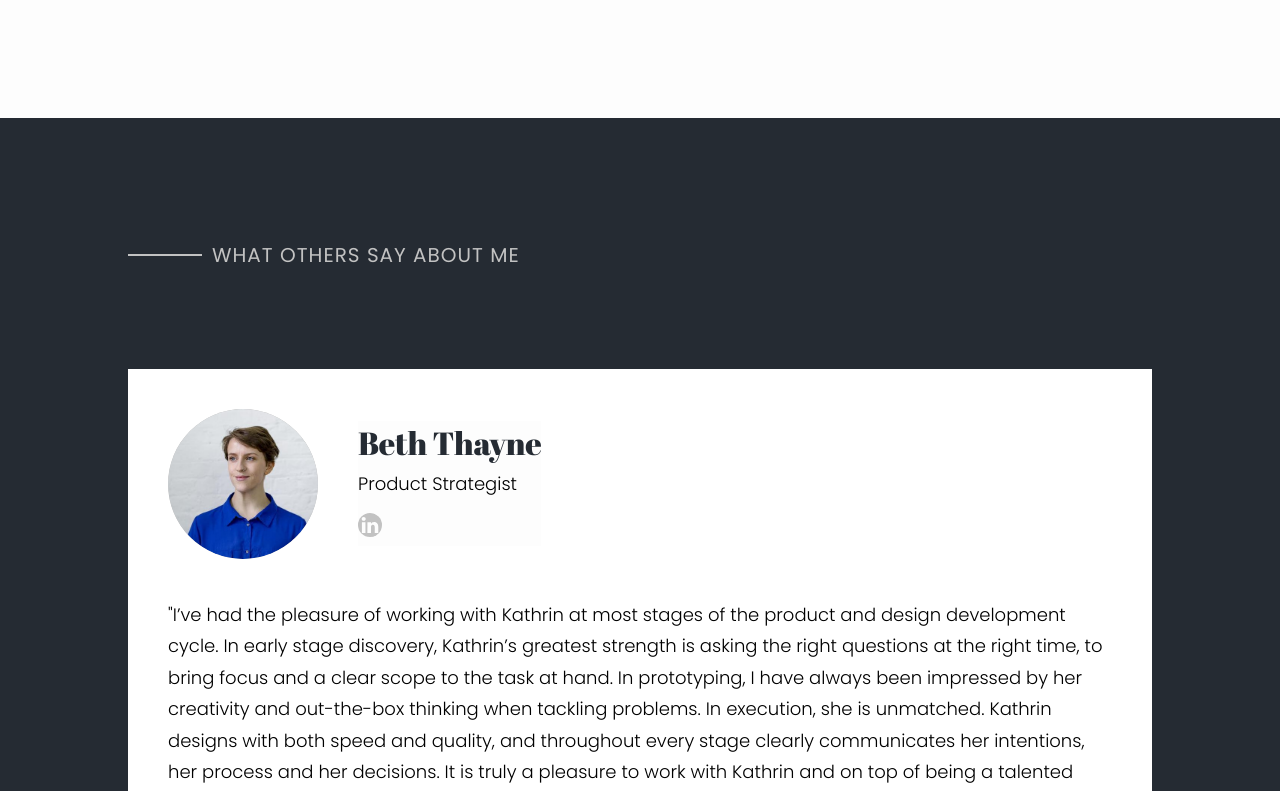
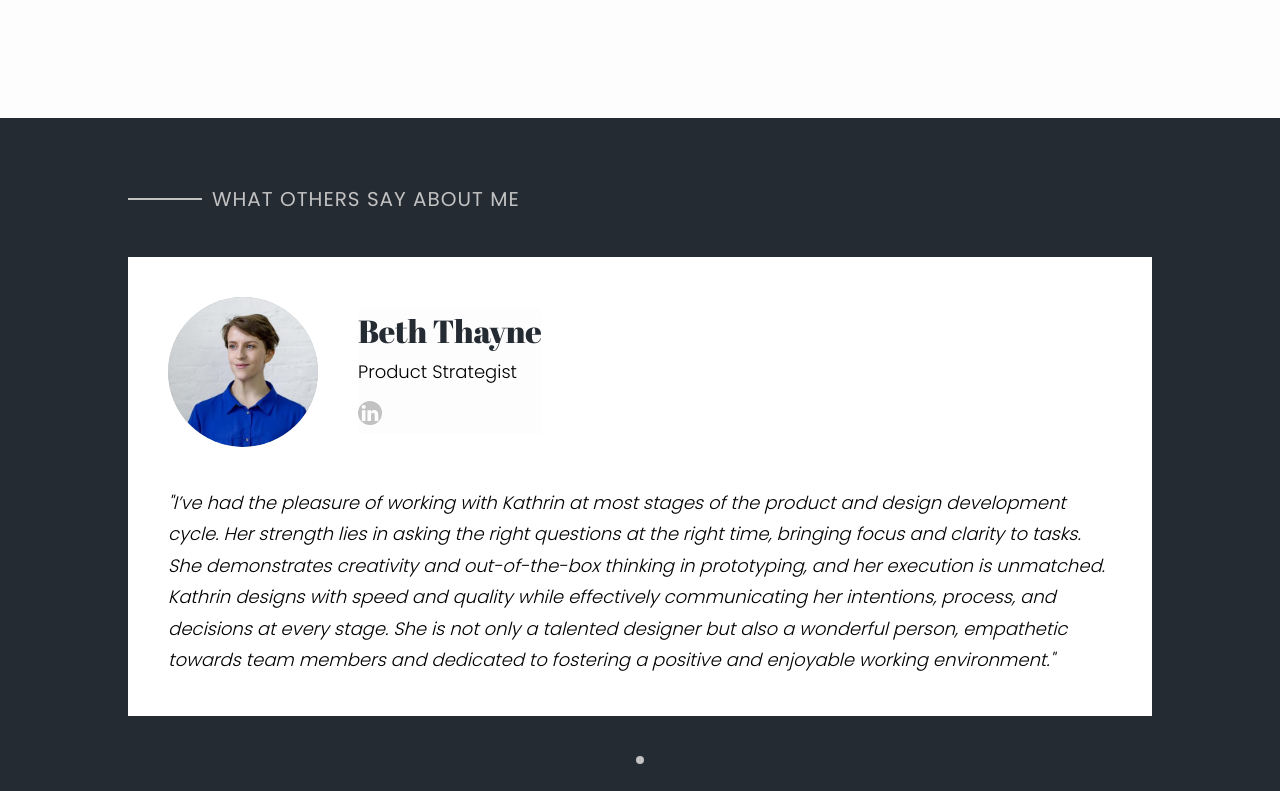
Before and after one commit to catherinekago/catherinekago.github.io, a React (Create React App) app in the folder ux-portfolio/: page /design-system in a window 1280 px wide. Shown: the part 569-1360 px from the top of the page. Built offline with nearby package versions, Linux system fonts and the light colour scheme.

Commit message:
Improve carousel

```diff
--- a/ux-portfolio/src/components/landingpage/Carousel.jsx
+++ b/ux-portfolio/src/components/landingpage/Carousel.jsx
@@ -52,7 +52,7 @@ const CarouselItem = (props) => {
           </a>
         </div>
       </div>
-      <p class="text-l primaryMain">"{props.quote}"</p>
+      <p class="text-l primaryMain italic">"{props.quote}"</p>
     </div>
   );
 };
--- a/ux-portfolio/src/components/landingpage/Carousel.scss
+++ b/ux-portfolio/src/components/landingpage/Carousel.scss
@@ -2,10 +2,14 @@
 @import "react-alice-carousel/lib/scss/alice-carousel.scss";
 
 #carousel-container {
+  padding-top: 64px !important;
+  padding-bottom: 40px !important;
+  gap: 24px !important;
   height: fit-content;
 
   .alice-carousel {
     width: 100%;
+
     @include xl {
       width: 1200px;
       padding: 0px 0px;
--- a/ux-portfolio/src/content.json
+++ b/ux-portfolio/src/content.json
@@ -5,7 +5,7 @@
                 "name": "Beth Thayne",
                 "occupation": "Product Strategist",
                 "linkedin": "https://www.linkedin.com/in/beth-thayne/",
-                "quote": "I’ve had the pleasure of working with Kathrin at most stages of the product and design development cycle. In early stage discovery, Kathrin’s greatest strength is asking the right questions at the right time, to bring focus and a clear scope to the task at hand. In prototyping, I have always been impressed by her creativity and out-the-box thinking when tackling problems. In execution, she is unmatched. Kathrin designs with both speed and quality, and throughout every stage clearly communicates her intentions, her process and her decisions. It is truly a pleasure to work with Kathrin and on top of being a talented designer, she is just an all round wonderful person who empathises and looks out for team members and works hard to create a positive and enjoyable working environment."
+                "quote": "I’ve had the pleasure of working with Kathrin at most stages of the product and design development cycle. Her strength lies in asking the right questions at the right time, bringing focus and clarity to tasks. She demonstrates creativity and out-of-the-box thinking in prototyping, and her execution is unmatched. Kathrin designs with speed and quality while effectively communicating her intentions, process, and decisions at every stage. She is not only a talented designer but also a wonderful person, empathetic towards team members and dedicated to fostering a positive and enjoyable working environment."
             }
         ],
         "featuredProjects": [
--- a/ux-portfolio/src/style/style.scss
+++ b/ux-portfolio/src/style/style.scss
@@ -149,6 +149,9 @@ li {
   margin: 0px;
 }
 
+.italic {
+  font-style: italic;
+}
 .text-title {
   font-weight: 700 !important;
 }
```
